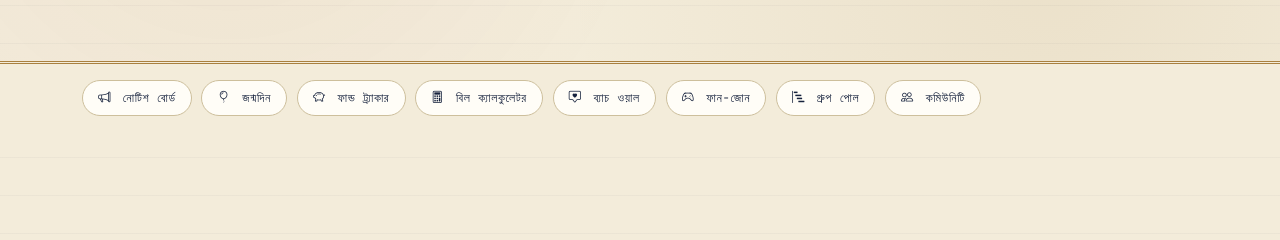
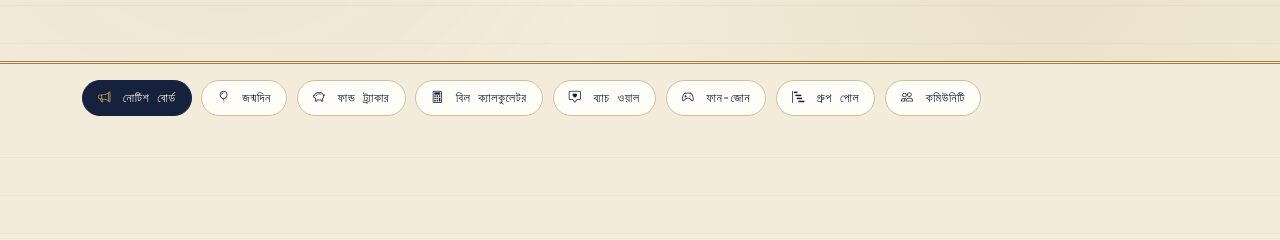
Before and after one commit to friendsbd/sscbatch2015, a plain HTML site: page tools.html in a window 1280 px wide. Shown: the part 299-539 px from the top of the page. Drawn offline with nearby package versions, Linux system fonts and the light colour scheme; no server answers.

Commit message:
asp v443

```diff
--- a/assets/css/style.css
+++ b/assets/css/style.css
@@ -533,6 +533,12 @@ footer a{ color: var(--brass-2); }
   transition: all .15s ease;
 }
 .tool-nav-pill a:hover{ background: var(--ink); color: var(--paper); border-color: var(--ink); }
+.tool-nav-pill a.active{
+  background: var(--ink);
+  color: var(--paper);
+  border-color: var(--ink);
+}
+.tool-nav-pill a.active i{ color: var(--brass-2); }
 
 /* --- Birthday banner (sitewide) --- */
 #birthdayBanner{
--- a/assets/js/config.js
+++ b/assets/js/config.js
@@ -61,7 +61,7 @@ const CONFIG = {
   // থাকবে (যেটাতে Apps Script ডিপ্লয় করেছো), শুধু ট্যাব বদলাবে। প্রথমবার কেউ পোস্ট করার পর
   // Sheet-এ গিয়ে "Wall" ট্যাবে ক্লিক করে URL-এর #gid=... নাম্বারটা এখানে বসাও (PollVotes-এর মতোই)।
   WALL_SHEET_ID: "1BxwiMfOgb4UwEwr8-T41C8OL-os54ex6UsCBSGtYolw",
-  WALL_SHEET_GID: "400146208",
+  WALL_SHEET_GID: "646983352",
 
   // ---------- 9) কমিউনিটি লিংক (ঐচ্ছিক) ----------
   WHATSAPP_GROUP_URL: "", // যেমন: https://chat.whatsapp.com/xxxxxxx
--- a/assets/js/fund.js
+++ b/assets/js/fund.js
@@ -1,7 +1,8 @@
 /* =========================================================
    FUND ট্র্যাকার টুল
-   Fund Google Sheet কলাম: Name | Amount | Note | Date
-   টাকা সংগ্রহের অগ্রগতি + কন্ট্রিবিউটরদের তালিকা দেখায়
+   Fund Google Sheet কলাম: Name | Amount | Note | Date | Status
+   শুধু Status = 1 (approved) থাকা রো-গুলোই টাকা সংগ্রহের অগ্রগতি +
+   কন্ট্রিবিউটর লিস্টে দেখানো হয় — Status ফাঁকা বা অন্য কিছু হলে বাদ যায়।
    (এটা read-only — কেউ সরাসরি টাকা পাঠাতে পারবে না, শুধু হিসাব দেখা যাবে)
    ========================================================= */
 
@@ -26,7 +27,7 @@ async function initFundTracker(){
 
   try{
     const rows = await fetchSheet(FUND_CSV_URL);
-    const contribs = rows.filter(r => r.name && r.amount);
+    const contribs = rows.filter(r => r.name && r.amount && String(r.status || "").trim() === "1");
     const total = contribs.reduce((sum, c) => sum + (parseFloat(c.amount) || 0), 0);
     const goal = CONFIG.FUND_GOAL || 0;
     const pct = goal ? Math.min(100, Math.round((total / goal) * 100)) : 0;
--- a/tools.html
+++ b/tools.html
@@ -6,11 +6,15 @@
 <title>টুলস — SSC ব্যাচ ২০১৫</title>
 <meta name="description" content="নোটিশ বোর্ড, জন্মদিন রিমাইন্ডার, ফান্ড ট্র্যাকার, ব্যাচ ওয়াল, বিল-ভাগাভাগি ক্যালকুলেটর, ফান-জোন — ব্যাচের সবার জন্য এক জায়গায়।">
 <script>
-  // Some browsers try to "restore" the last scroll position (or nudge the
-  // page down) when this page is (re)loaded. We don't want that — tools.html
-  // should always open at the very top unless the URL has a real #hash.
+  // Any full page load (reload, refresh, or arriving from another page)
+  // should land on the "নোটিশ বোর্ড" section by default — see the script
+  // near the end of the page for how the landing spot is chosen. Strip any
+  // leftover #hash immediately so the browser's own native fragment-scroll
+  // never fires and fights with that.
+  if (location.hash) {
+    history.replaceState(null, "", location.pathname + location.search);
+  }
   if ("scrollRestoration" in history) history.scrollRestoration = "manual";
-  if (!location.hash) window.scrollTo(0, 0);
 </script>
 <link rel="preconnect" href="https://fonts.googleapis.com">
 <link href="https://fonts.googleapis.com/css2?family=Fraunces:opsz,wght@9..144,500;9..144,600;9..144,700&family=Public+Sans:wght@400;500;600;700&family=JetBrains+Mono:wght@400;500;600&display=swap" rel="stylesheet">
@@ -145,7 +149,7 @@
   <div class="container">
     <div class="sec-label">০৫ · ফেসবুকের মতো, কিন্তু শুধু আমাদের</div>
     <h2 class="sec-title">ব্যাচ ওয়াল</h2>
-    <p class="text-secondary mb-4" style="max-width:640px;">"আজ হঠাৎ স্কুলের কথা মনে পড়ে গেল ❤️" — যা মনে চায় লিখে ফেলো, সবাই দেখতে পাবে। সরাসরি ব্যাচের Google Sheet-এ জমা হয়, কোনো Google Form লাগে না।</p>
+    <p class="text-secondary mb-4" style="max-width:640px;">"আজ হঠাৎ স্কুলের কথা মনে পড়ে গেল ❤️" — যা মনে চায় লিখে ফেলো, সবাই দেখতে পাবে।</p>
     <div class="row g-4">
       <div class="col-lg-5">
         <form id="wallForm" class="wall-composer">
@@ -704,6 +708,7 @@
   // Sticky tool-nav: match sticky offset to the real navbar height, and
   // flag when the bar is actually stuck (for the shadow/border) — works
   // the same way on mobile and desktop.
+  const pillLinks = Array.from(document.querySelectorAll(".tool-nav-pill a"));
   (function initStickyToolNav(){
     const navEl = document.querySelector(".reg-nav");
     const sentinel = document.getElementById("toolNavSentinel");
@@ -729,8 +734,55 @@
     }
   })();
 
+  // Default landing section: every full page load (reload / refresh /
+  // arriving from another page's "টুলস" link) should land on "নোটিশ বোর্ড",
+  // not the hero. Jump instantly (no smooth animation) so it doesn't look
+  // like a scroll-jump on load, and skip it entirely if the user has
+  // already started scrolling on their own by the time it would fire.
+  let userScrolled = false;
+  ["wheel", "touchstart", "keydown"].forEach(evt =>
+    window.addEventListener(evt, () => { userScrolled = true; }, { passive: true, once: true })
+  );
+
+  function stickyOffset(){
+    const navH = parseFloat(getComputedStyle(document.documentElement).getPropertyValue("--navH")) || 62;
+    const toolNavH = parseFloat(getComputedStyle(document.documentElement).getPropertyValue("--toolNavH")) || 64;
+    return navH + toolNavH + 16;
+  }
+  function goToDefaultSection(){
+    if (userScrolled) return;
+    const target = document.getElementById("notices");
+    if (!target) return;
+    const y = target.getBoundingClientRect().top + window.scrollY - stickyOffset();
+    window.scrollTo({ top: Math.max(y, 0), left: 0, behavior: "auto" });
+  }
+  window.addEventListener("load", goToDefaultSection);
+  setTimeout(goToDefaultSection, 300);
+  setTimeout(goToDefaultSection, 1000);
+
+  // Scrollspy: highlight whichever pill matches the section currently in
+  // view, defaulting to "নোটিশ বোর্ড" until the user scrolls elsewhere.
+  (function initScrollspy(){
+    const sections = pillLinks
+      .map(a => document.getElementById(a.getAttribute("href").slice(1)))
+      .filter(Boolean);
+    if (!sections.length) return;
+
+    const setActive = (id) => {
+      pillLinks.forEach(a => a.classList.toggle("active", a.getAttribute("href") === "#" + id));
+    };
+    setActive("notices");
+
+    if (!("IntersectionObserver" in window)) return;
+    const obs = new IntersectionObserver((entries) => {
+      const visible = entries.filter(e => e.isIntersecting);
+      if (visible.length) setActive(visible[0].target.id);
+    }, { rootMargin: `-${64}px 0px -70% 0px`, threshold: 0 });
+    sections.forEach(sec => obs.observe(sec));
+  })();
+
   document.addEventListener("DOMContentLoaded", () => {
-    if (!location.hash) window.scrollTo(0, 0);
+    goToDefaultSection();
 
     const grid = document.getElementById("communityGrid");
     const btns = [
```
